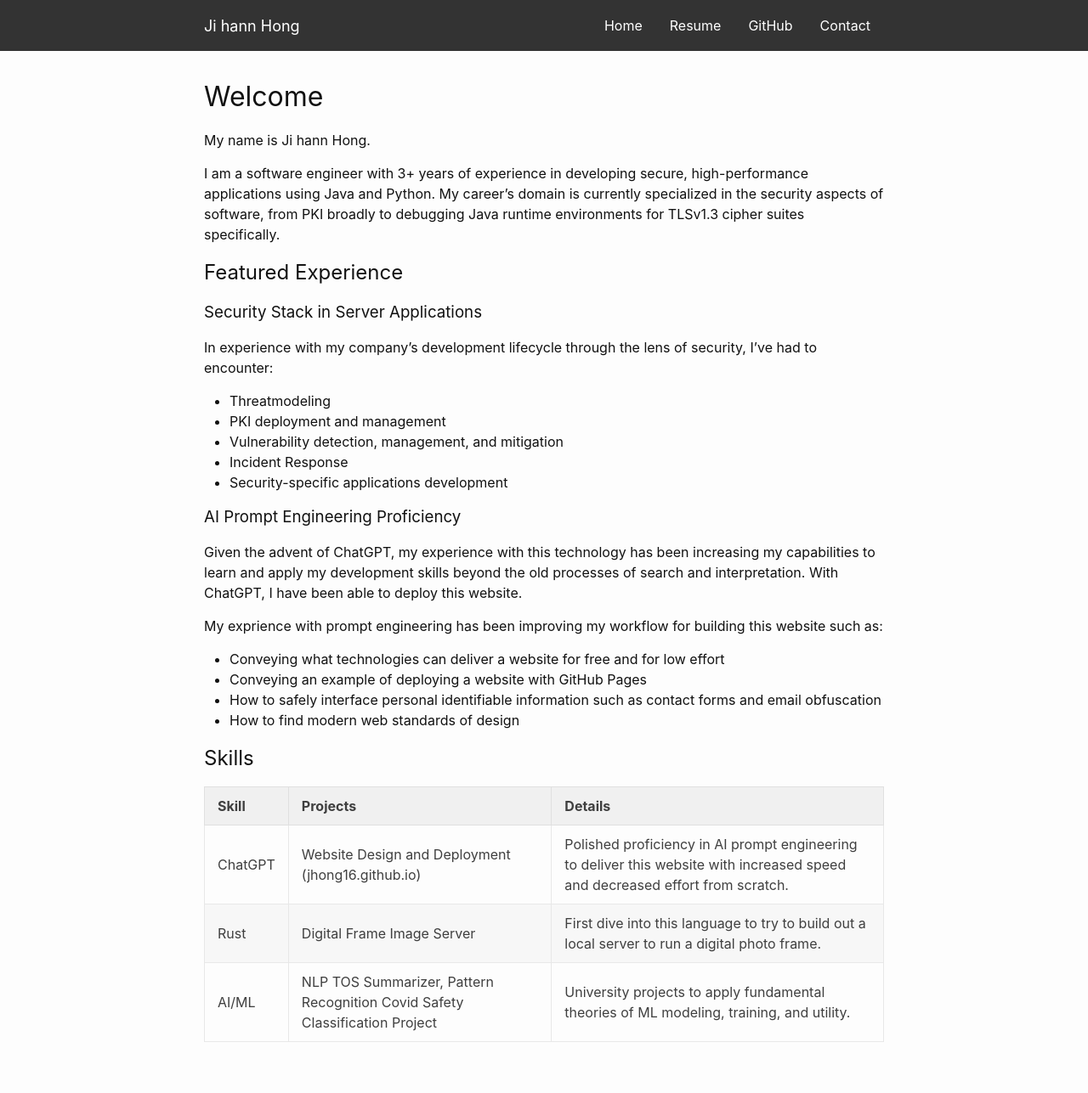
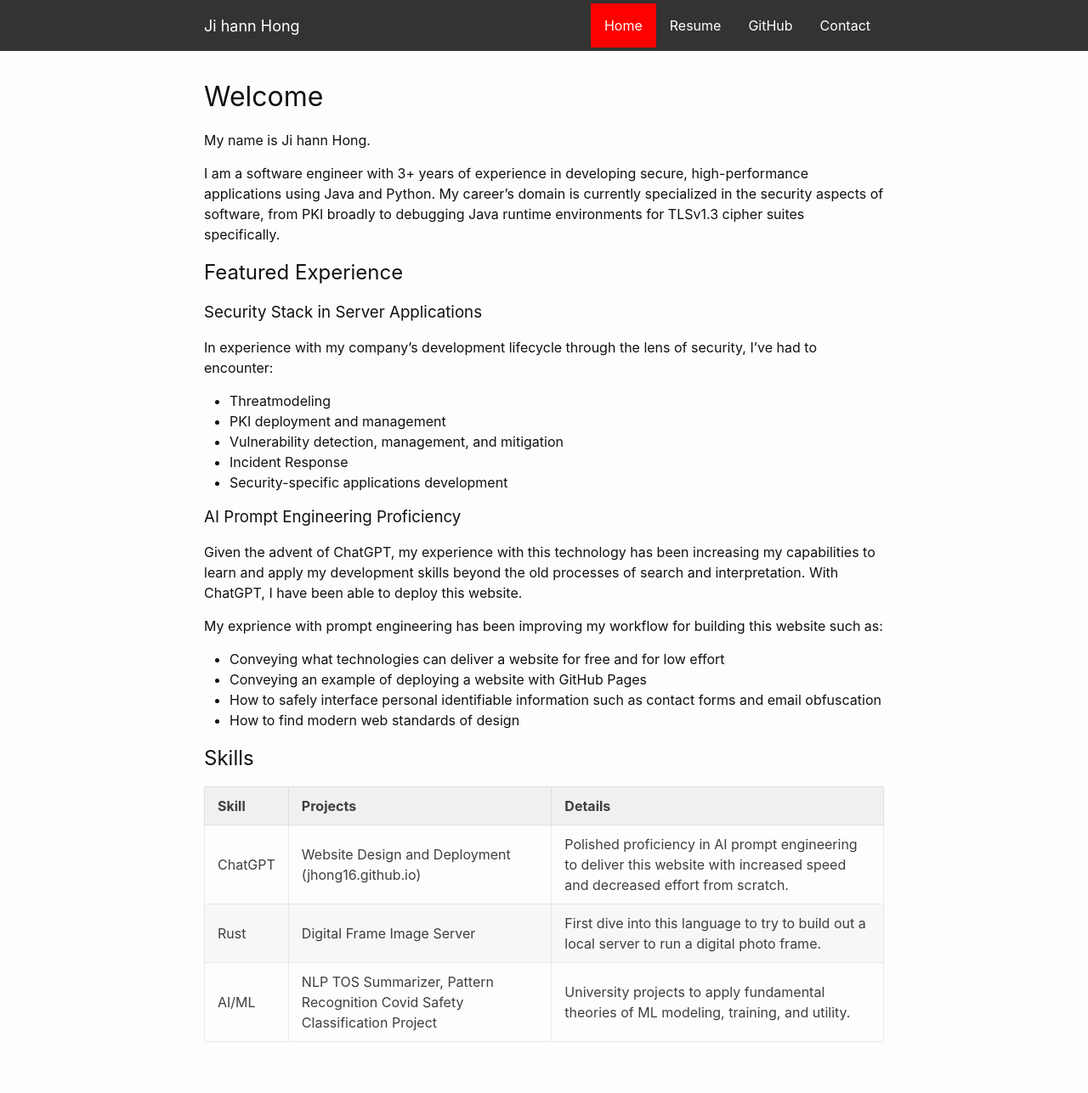
Before and after one commit to jhong16/My-Github-Page, a Jekyll site: the page built from index.md, in a window 1280 px wide. Shown: the whole page at 85% size. Built offline with Jekyll 4.4.1, drawn with Linux system fonts in a browser that asks for light colours.

Commit message:
Update header.html

```diff
--- a/_includes/header.html
+++ b/_includes/header.html
@@ -57,6 +57,7 @@
 
     .current {
       background-color: red;
+      color: aqua;
     }
 
     /* Hamburger icon for mobile view */
@@ -103,10 +104,10 @@
 
       <!-- Navigation Links -->
       <ul id="navbar">
-        <li><a href="/" {% if page.url == "/" %} current {% endif %}>Home</a></li>
-        <li><a href="/resume" {% if page.url == "/resume" %} current {% endif %}>Resume</a></li>
+        <li><a href="/" class="{% if page.url == '/' %}current{% endif %}">Home</a></li>
+        <li><a href="/resume" class="{% if page.url == '/resume' %}current{% endif %}">Resume</a></li>
         <li><a href="https://github.com/jhong16">GitHub</a></li>
-        <li><a href="/contact" {% if page.url == "/contact" %} current {% endif %}>Contact</a></li>
+        <li><a href="/contact" class="{% if page.url == '/contact' %}current{% endif %}">Contact</a></li>
       </ul>
     </div>
   </div>
```
